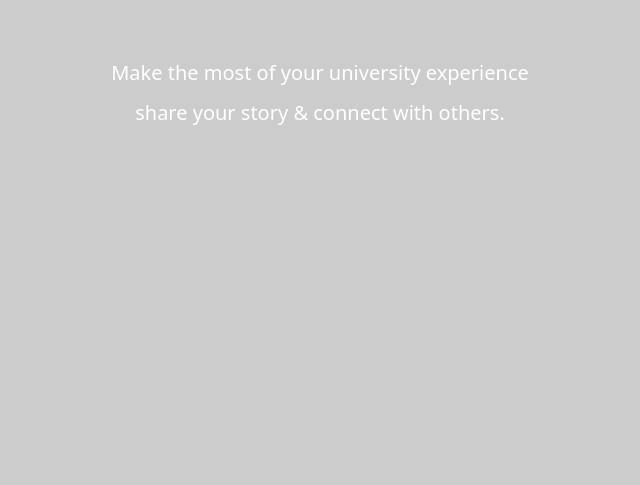
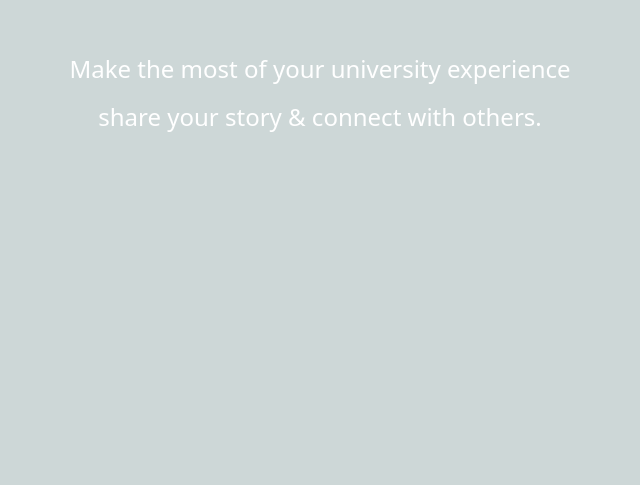
Before and after one commit to dajawhite/Of-Age, a Next.js app in the folder of-age-app/: page / in a window 1280 px wide. Shown: the part 315-800 px from the top of the page, without its empty margins (320-960 px from the left). Built offline with nearby package versions, Linux system fonts and the light colour scheme.

Commit message:
second screen adjustments

```diff
--- a/of-age-app/components/Hero.tsx
+++ b/of-age-app/components/Hero.tsx
@@ -95,8 +95,8 @@ function Hero(){
 
             {/* Text */}
             {showText && (
-                <div className={`h-screen flex flex-col items-center pt-8 md:pt-28 pb-24 justify-center px-6 transition-all duration-1000 bg-black ${fadeOutText ? 'opacity-0' : ''}`} data-aos="fade-in">
-                    <h1 className="text-xl text-center leading-loose text-white">
+                <div className={`h-screen flex flex-col items-center pt-8 md:pt-28 pb-24 justify-center px-6 transition-all duration-1000 bg-[--bgA1] ${fadeOutText ? 'opacity-0' : ''}`} data-aos="fade-in">
+                    <h1 className="text-2xl text-center leading-loose text-white">
                     Make the most of your university experience <br className='hidden md:inline'/> share your story & connect with others.
                     </h1>
                 </div>
@@ -105,7 +105,7 @@ function Hero(){
             {/* Navbar/Header Section - Initially hidden */}
             {showNavbar && (
                 <div className='flex flex-col h-screen'>
-                    <NavBar data-aos="fade-down"></NavBar>
+                    <NavBar data-aos="fade-down" data-aos-ease="ease-in" data-aos-delay="3500"></NavBar>
                     <div className="flex flex-col items-center justify-center flex-grow">
                         <header className='items-center pb-20 px-4 md:px-6 lg:px-11 text-primary'>
                             <div className='mb-12 md:mb-30 flex flex-col items-center' data-aos="fade-up" data-aos-delay="4000">
```
